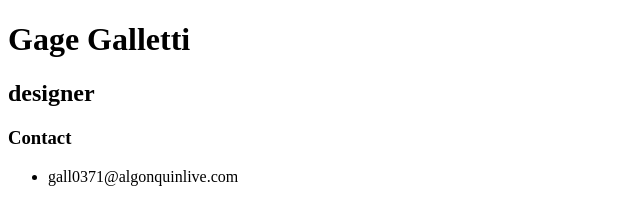
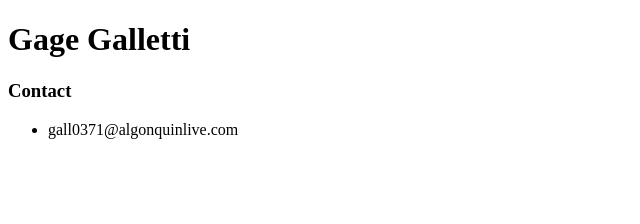
Before and after one commit to gall0371/gall0371.github.io, a plain HTML site: page index.html in a window 1280 px wide. Shown: the whole page, without its empty margins (0-640 px from the left). Drawn offline with Linux system fonts and the light colour scheme.

Commit message:
remove designer title

```diff
--- a/index.html
+++ b/index.html
@@ -10,7 +10,6 @@
 
 <body>
   <h1>Gage Galletti</h1>
-  <h2>designer</h2>
   <h3>Contact</h3>
   <ul>
     <li>gall0371@algonquinlive.com</li>
```
